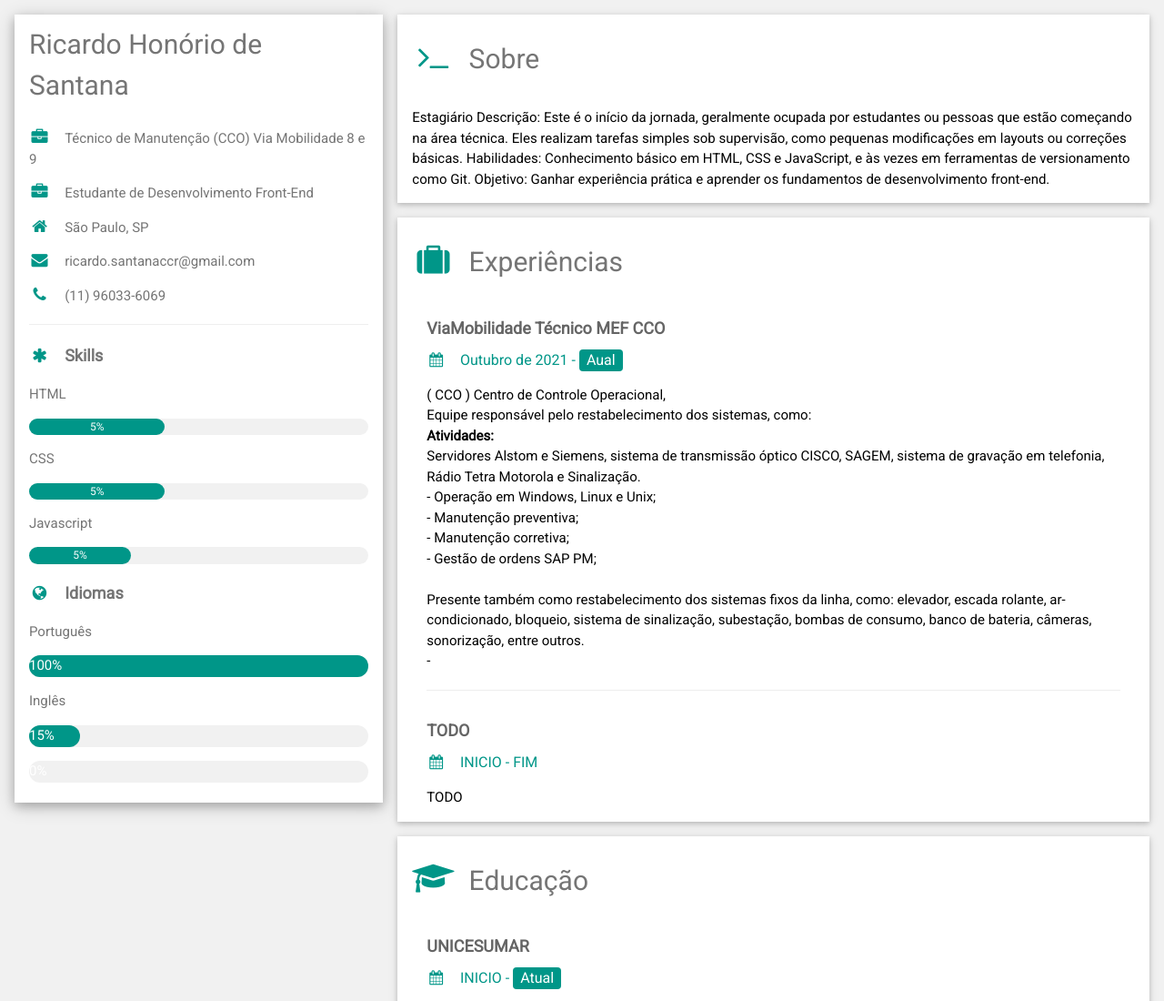
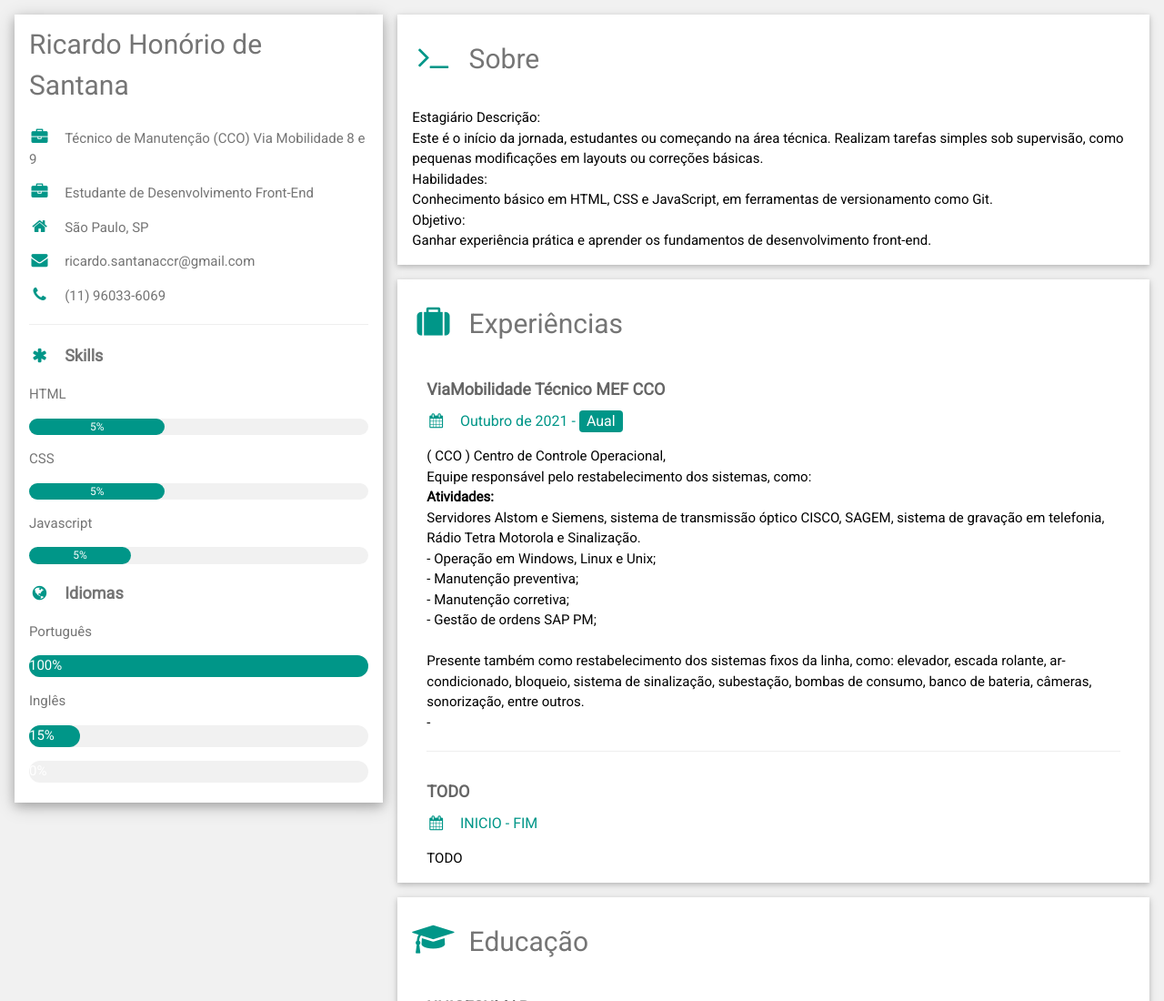
Before and after one commit to santanar2/cv, a plain HTML site: page index.html in a window 1280 px wide. Shown: the top 1100 px of the page at 91% size. Drawn offline with nearby package versions, Linux system fonts and the light colour scheme.

Commit message:
sobre + 1 autalização

```diff
--- a/index.html
+++ b/index.html
@@ -95,10 +95,12 @@
 
           <div class="w3-container w3-card w3-white w3-margin-bottom">
             <h2 class="w3-text-grey w3-padding-16"><i class="fa fa-terminal fa-fw w3-margin-right w3-xxlarge w3-text-teal"></i>Sobre</h2>
-            <p>Estagiário
-              Descrição: Este é o início da jornada, geralmente ocupada por estudantes ou pessoas que estão começando na área técnica. Eles realizam tarefas simples sob supervisão, como pequenas modificações em layouts ou correções básicas.
-              Habilidades: Conhecimento básico em HTML, CSS e JavaScript, e às vezes em ferramentas de versionamento como Git.
-              Objetivo: Ganhar experiência prática e aprender os fundamentos de desenvolvimento front-end.</p>
+            <p>Estagiário Descrição:
+              <br> Este é o início da jornada, estudantes ou começando na área técnica. Realizam tarefas simples sob supervisão, como pequenas modificações em layouts ou correções básicas.
+              <br>Habilidades:
+              <br> Conhecimento básico em HTML, CSS e JavaScript, em ferramentas de versionamento como Git.
+              <br>Objetivo:
+              <br>Ganhar experiência prática e aprender os fundamentos de desenvolvimento front-end.</p>
           </div>
 
           <div class="w3-container w3-card w3-white w3-margin-bottom">
```
